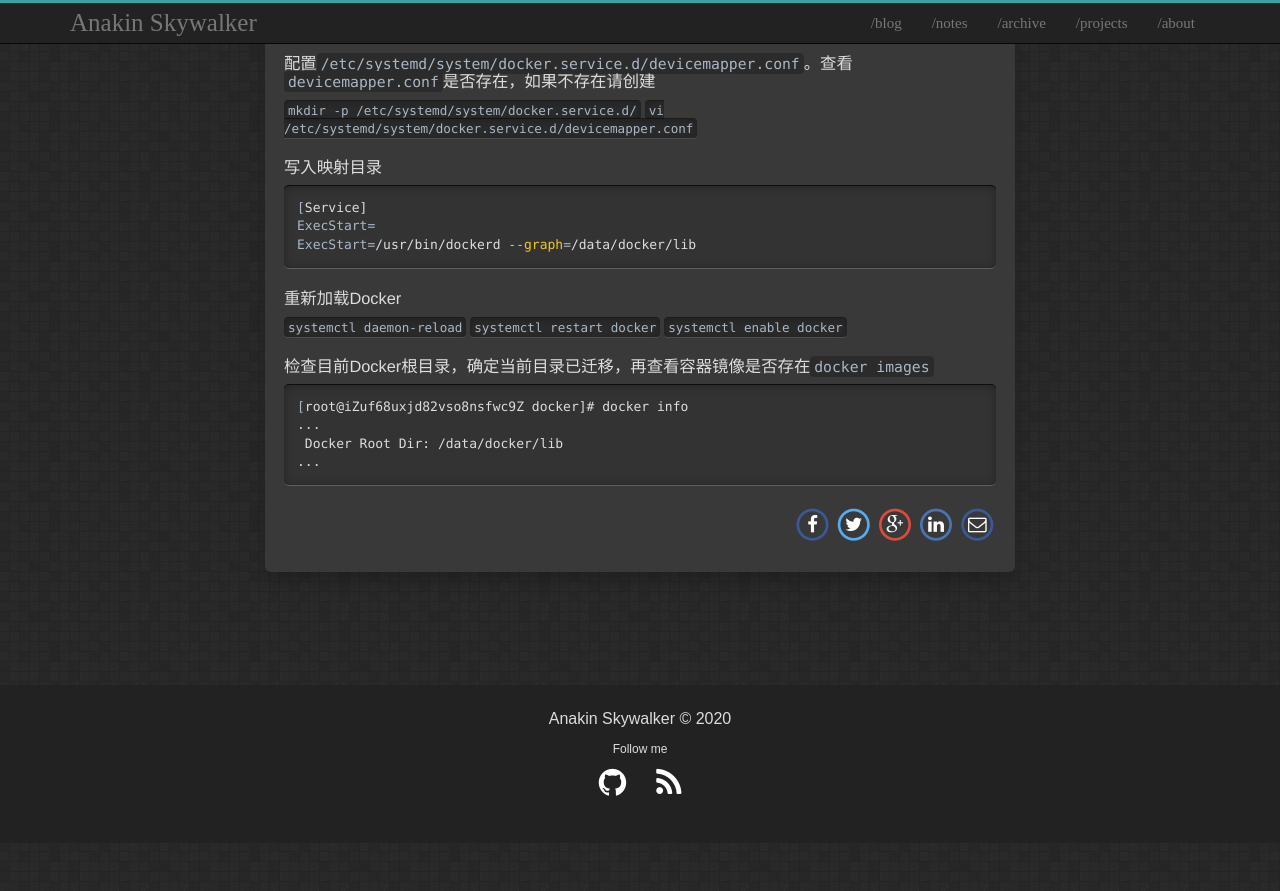
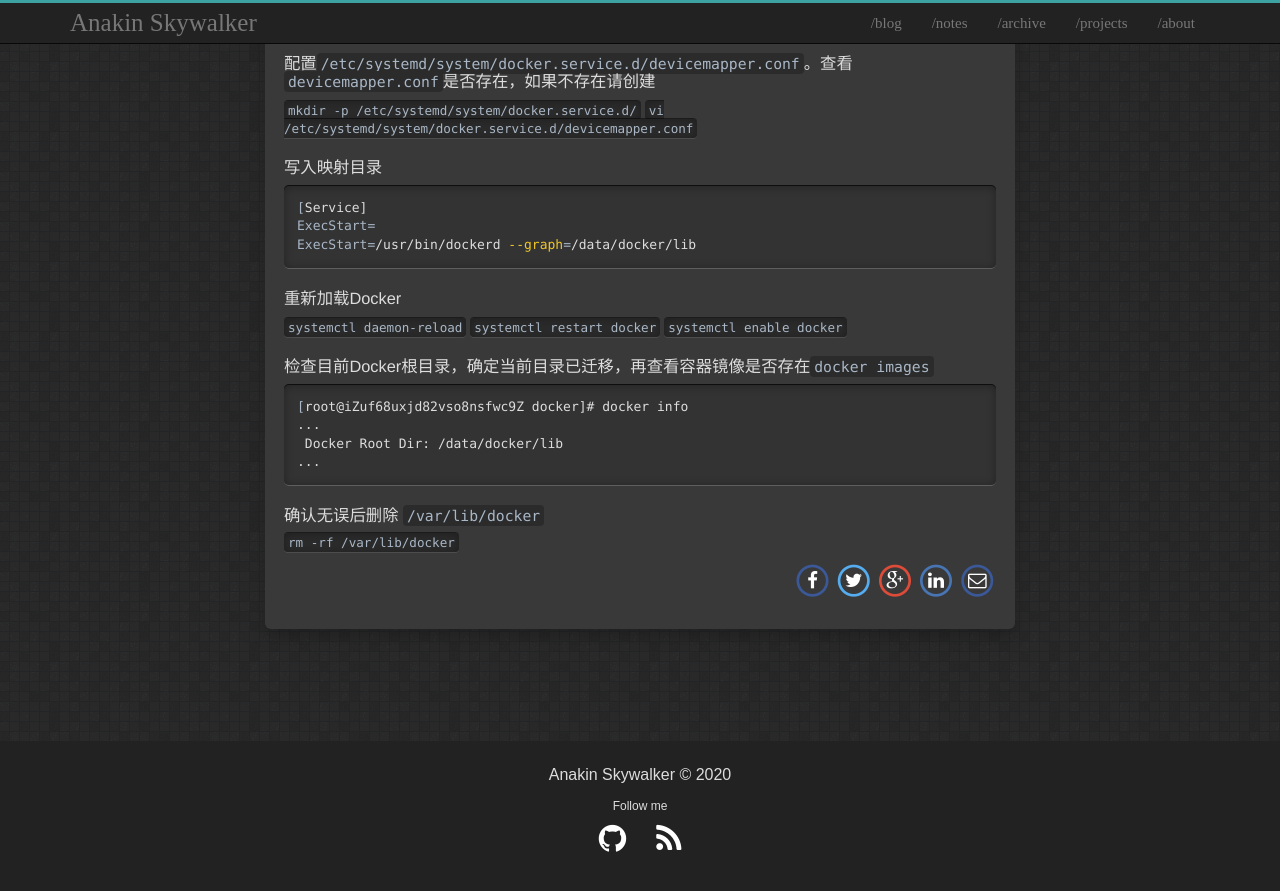
Before and after one commit to AnakinSkyW/AnakinSkyW.github.io, a Jekyll site: the page built from _posts/docker/2020-11-17-迁移Docker目录解决overlay2占用问题.md, in a window 1280 px wide and 900 px high, scrolled down 1009 px. Shown: the top 891 px of the window. Built offline with Jekyll 4.4.1, drawn with Linux system fonts in a browser that asks for light colours; comment, search, counter and statistics services are not loaded; before the commit the page ends 1852 px from its top, so only the background shows below that.

Commit message:
:ambulance: 补充

````diff
--- a/_posts/docker/2020-11-17-迁移Docker目录解决overlay2占用问题.md
+++ b/_posts/docker/2020-11-17-迁移Docker目录解决overlay2占用问题.md
@@ -85,3 +85,7 @@ ExecStart=/usr/bin/dockerd --graph=/data/docker/lib
  Docker Root Dir: /data/docker/lib
 ...
 ```
+
+### 确认无误后删除 `/var/lib/docker`
+
+`rm -rf /var/lib/docker`
````
